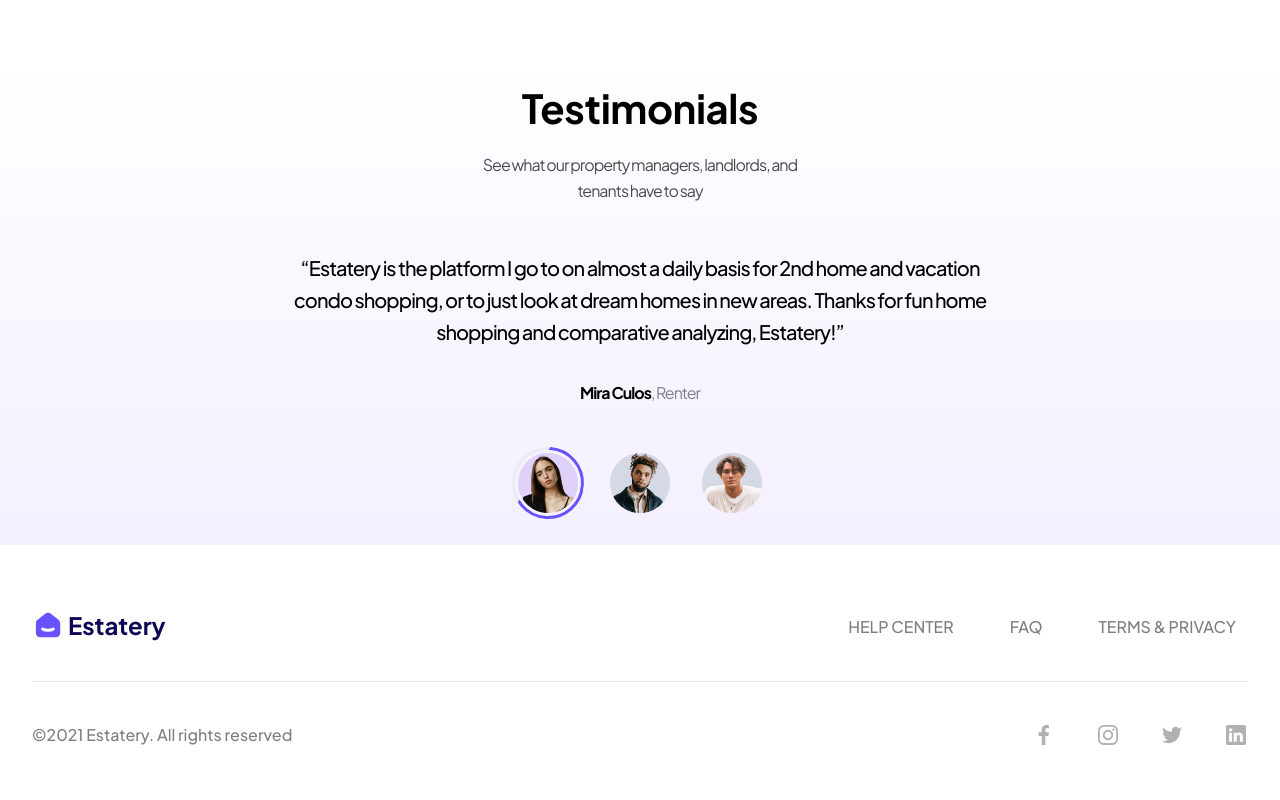
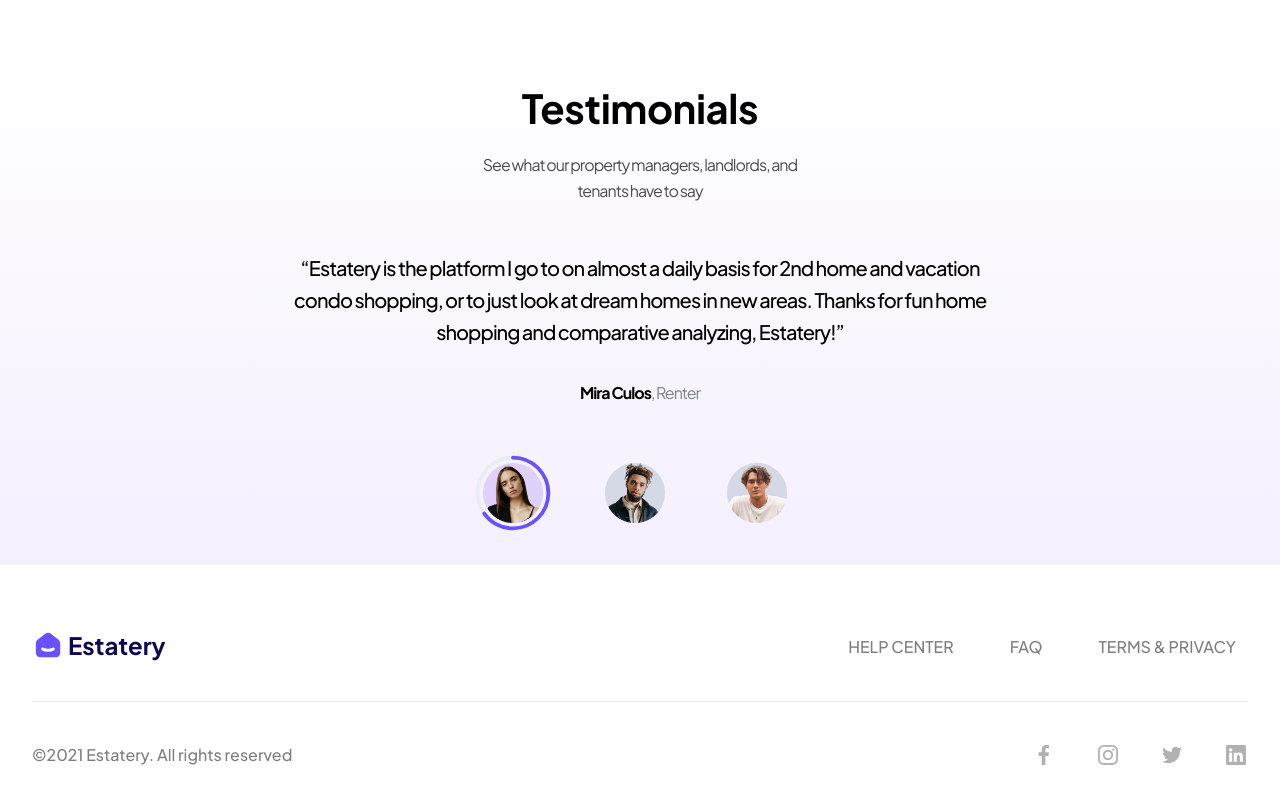
Before and after one commit to PioKl/Vlayer-Zadanie-Rekrutacyjne, a Next.js app: page / in a window 1280 px wide. Shown: the part 1681-2481 px from the top of the page. Built offline with nearby package versions, Linux system fonts and the light colour scheme.

Commit message:
Styles update for customer avatar

```diff
--- a/app/styles/testimonials.module.scss
+++ b/app/styles/testimonials.module.scss
@@ -57,39 +57,61 @@
 
 .testimonials-customers {
   margin-inline: auto;
+
   &__items-list {
     display: flex;
     gap: 3.2rem;
   }
+
   &__item {
-    position: relative;
-    width: 6rem;
-    height: 6rem;
     &.--active {
-      outline: 0.3rem solid var(--c-outline-default);
-      outline-offset: 0.3rem;
-      border-radius: 50%;
-
-      &::before {
-        content: "";
-        position: absolute;
-        box-sizing: border-box;
-        inset: -0.6rem;
-        border-radius: 50%;
-        border: 0.3rem solid var(--c-accent);
-        transform: rotate(94deg);
+      .testimonials-customers__circle {
         animation: testimonialBorderAnimation 1s ease-in-out forwards;
       }
     }
+  }
+
+  &__circle-container {
+    display: flex;
+    width: 8rem;
+    margin-right: 1rem;
+    position: relative;
+  }
+
+  &__circular-chart {
+    display: block;
+    visibility: hidden;
+
+    &.--active {
+      stroke: var(--c-accent);
+      visibility: visible;
+    }
+  }
+
+  &__circle-outline {
+    fill: none;
+    stroke: var(--c-outline-default);
+    stroke-width: 1.7;
+  }
+
+  &__circle {
+    fill: none;
+    stroke-width: 1.7;
+    stroke-linecap: round;
+  }
+
+  &__image-container {
+    position: absolute;
+    width: 6rem;
+    height: 6rem;
+    top: 50%;
+    left: 50%;
+    transform: translate(-50%, -50%);
   }
 }
 
 @keyframes testimonialBorderAnimation {
   0% {
-    clip-path: polygon(100% 0%, 100% 0, 100% 100%);
-  }
-
-  100% {
-    clip-path: polygon(-101% 0%, 100% 0, 100% 100%);
+    stroke-dasharray: 0 100;
   }
 }
```
